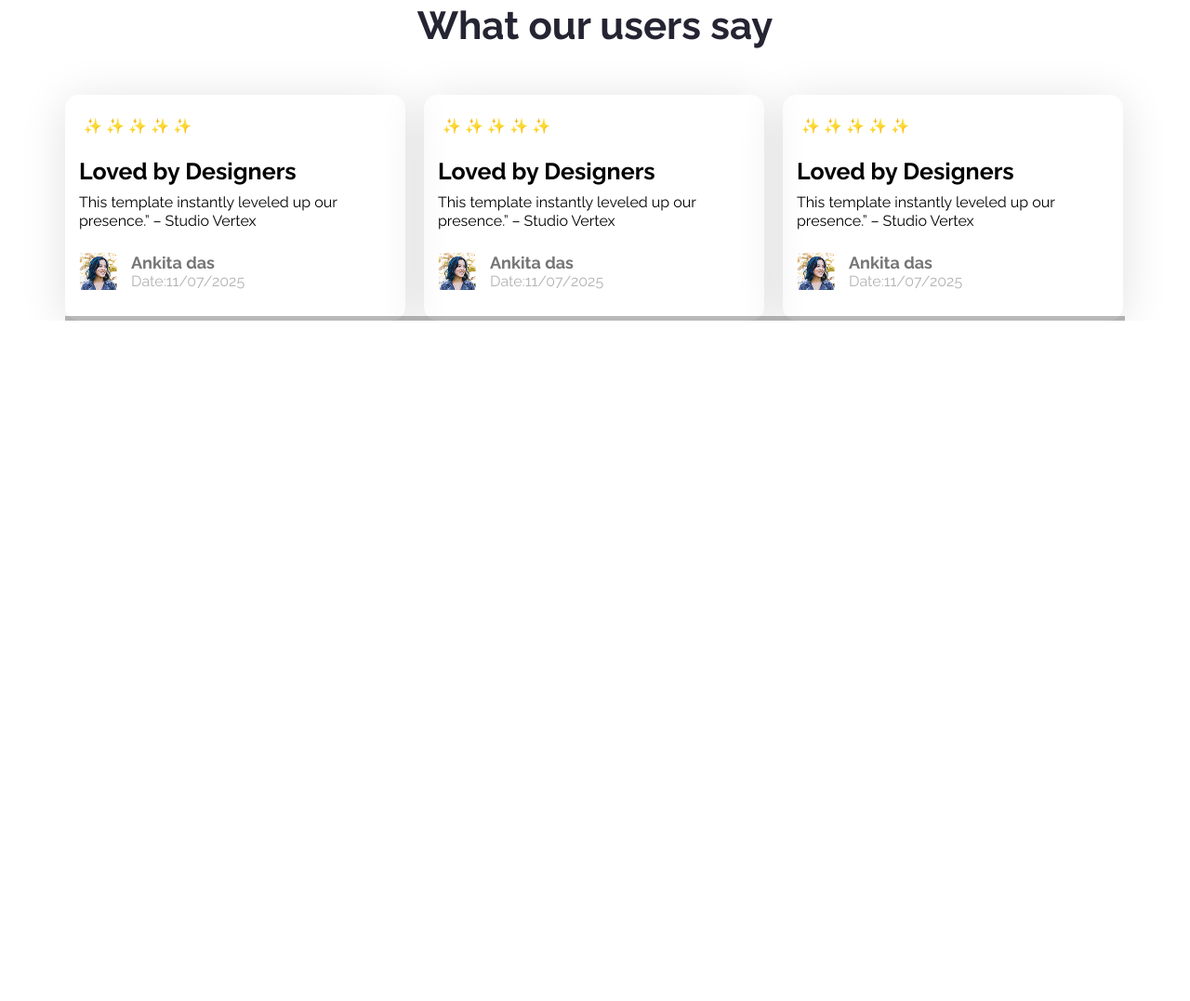
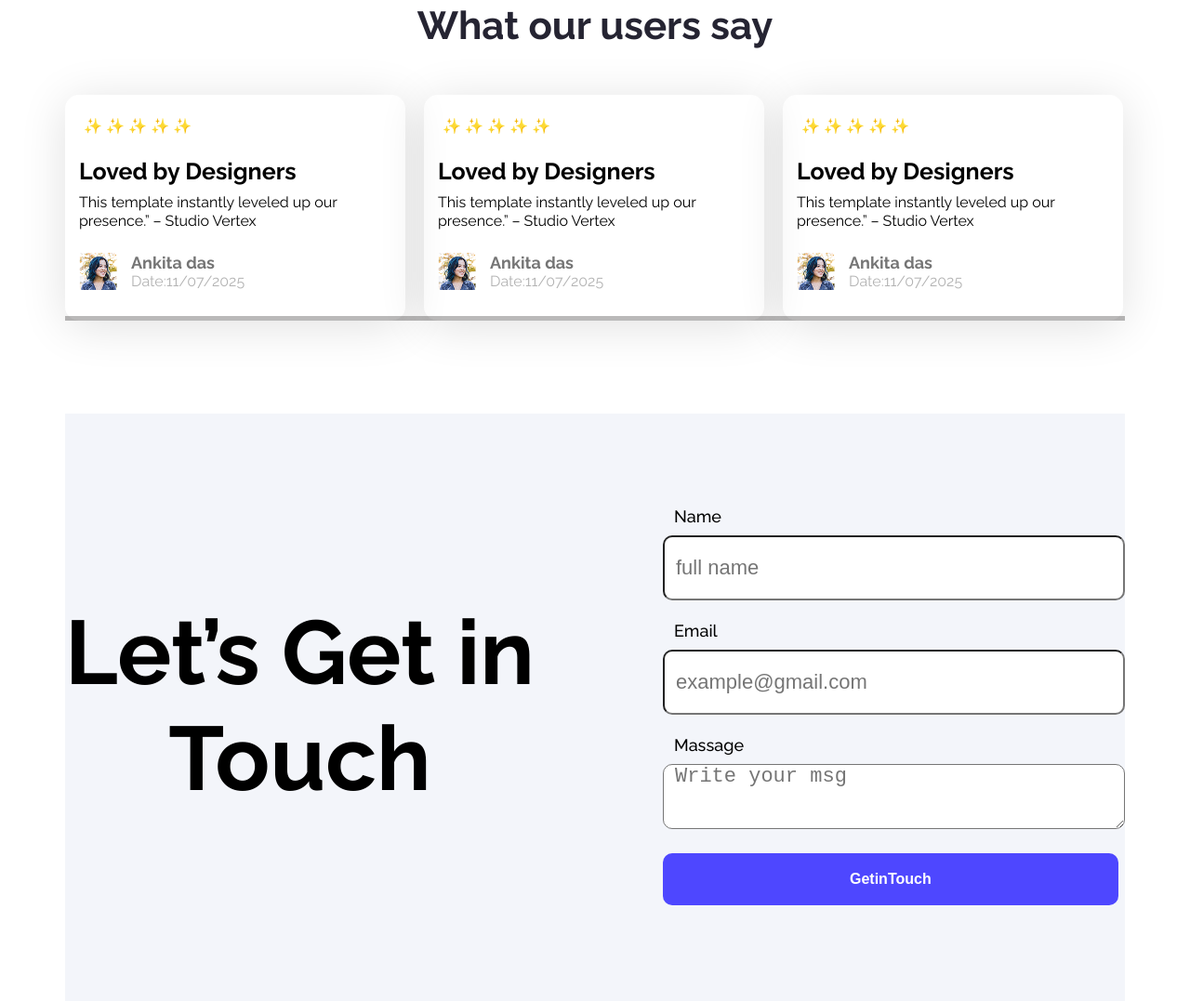
Before and after one commit to parikshit-pb/my-assignment-no-01, a plain HTML site: page index.html in a window 1280 px wide. Shown: the part 1677-2754 px from the top of the page at 93% size. Before the commit the page ends 2022 px from the top, so only its background shows below. Drawn offline with Linux system fonts and the light colour scheme.

Commit message:
get in touch section

```diff
--- a/index.html
+++ b/index.html
@@ -104,5 +104,27 @@
             </div>
         </div>
     </section>
+    <section class="get-in-touch">
+        <h1 class="get-in-touch-title">Let’s Get in <br> Touch</h1>
+        <div class="get-in-touch-form">
+            <div>
+            <label class="label-title" for="name">Name</label><br>
+            <input class="input-fild" type="text" placeholder="full name" id="name">
+        </div>
+
+        <div>
+            <label class="label-title" for="email"> Email</label><br>
+            <input class="input-fild" type="email" name="" id="email" placeholder="example@gmail.com">
+        </div>
+
+        <div>
+            <label  class="label-title"  for="msg">Massage</label><br>
+             <textarea class="input-fild" rows="8" cols="8" name="" id="msg" placeholder="Write your msg"></textarea>
+        </div>
+        <div><button class="form-btn">GetinTouch</button></div>
+
+        </div>
+    </section>
+
 </body>
 </html>
--- a/style/style.css
+++ b/style/style.css
@@ -29,6 +29,10 @@ nav h1{
     margin-left: 150px;
     margin-top: 50px;
 
+}
+.nav-logo:hover{
+    color: black;
+    background-color: #ceed37;
 }
 nav button{
     font-size: 16px;
@@ -223,3 +227,62 @@ nav button:hover{
 }
 
 /* user feedback section end */
+
+/* get-in-touch-secion-start */
+.get-in-touch{
+    width: 1140px;
+    height: 632px;
+    display: flex;
+    margin: 0 auto;
+    justify-content: space-between;
+    /* border: 1px solid red; */
+    margin-top: 100px;
+    background-color: rgba(214, 221, 237, .3);
+
+}
+.get-in-touch-title{
+    font-size: 97px;
+    font-weight: bold;
+    color: #000000;
+    text-align: center;
+    padding-top: 200px;
+}
+.label-title{
+    font-size: 18px;
+    font-weight: 500;
+    padding-left: 12px;
+}
+.get-in-touch-form{
+    width: 497px;
+    height: 490px;
+    margin-top: 100px;
+    /* border: 1px solid red; */
+    gap: 50px;
+}
+.input-fild{
+    font-size: 22px;
+    font-weight: 400;
+    width: 497px;
+    height: 70px;
+    border-radius: 10px;
+    margin:10px 0 22px 0;
+    padding-left: 12px;
+}
+.form-btn{
+    font-size: 16px;
+    font-weight: bold;
+    color: white;
+    background-color: #4E47FF;
+    padding: 19px 201px;
+    border-radius: 10px;
+    border-style: none;
+}
+.form-btn:hover{
+    color:#4E47FF ;
+    background-color: #ceed37;
+    text-align: center;
+    align-items: center;
+}
+
+
+/* get-in-touch-secion-end */
```
